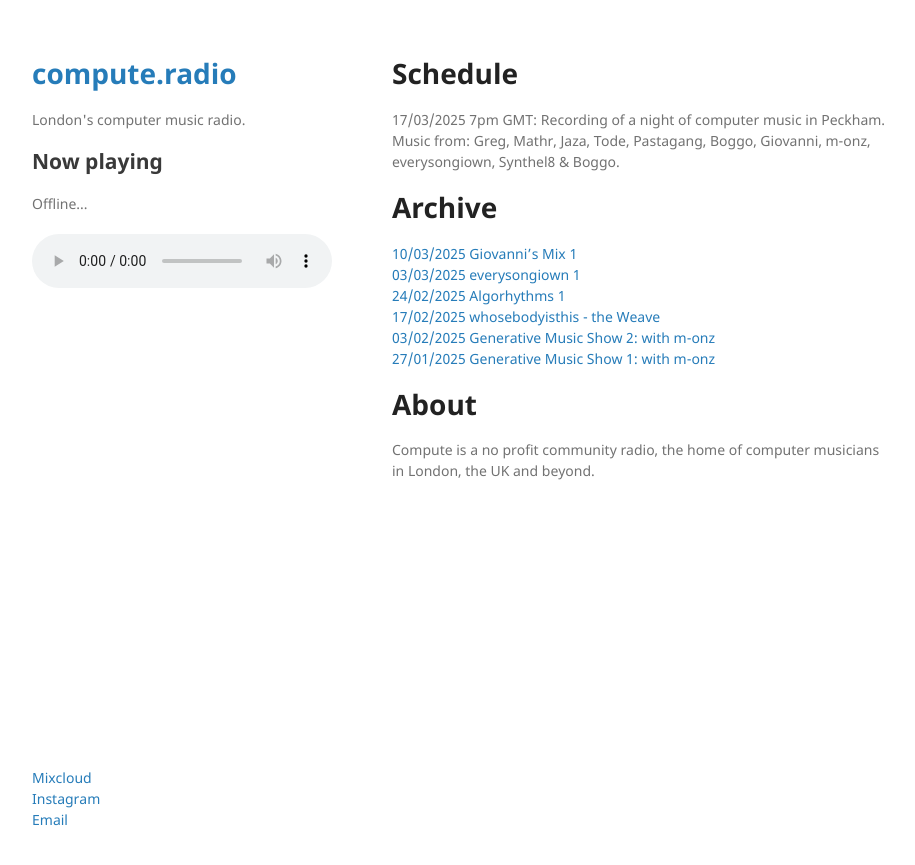
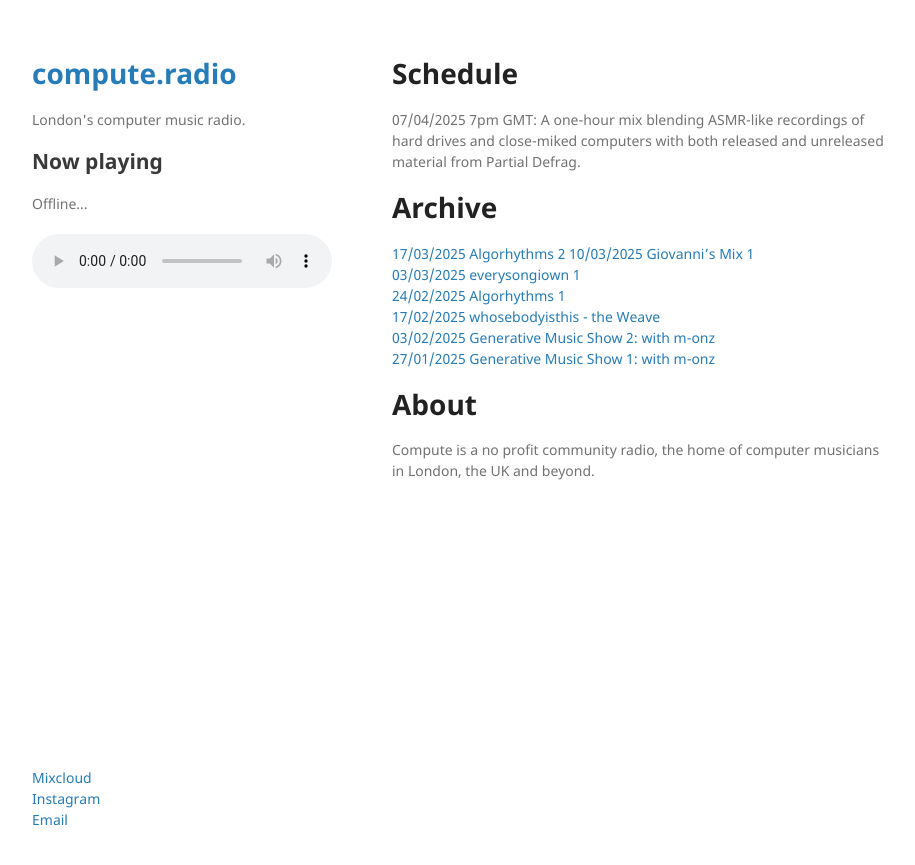
Before and after one commit to compute-radio/compute-radio.github.io, a Jekyll site: the page built from index.md, in a window 1280 px wide. Shown: the top 865 px of the page, without its empty margins (178-1093 px from the left). Built offline with Jekyll 4.4.1, drawn with Linux system fonts in a browser that asks for light colours; our own code applies the rules of GitHub Pages for plain Markdown files.

Commit message:
Update index.md

```diff
--- a/index.md
+++ b/index.md
@@ -3,9 +3,10 @@ layout: default
 ---
 
 # Schedule
-17/03/2025 7pm GMT: Recording of a night of computer music in Peckham. Music from: Greg, Mathr, Jaza, Tode, Pastagang, Boggo, Giovanni, m-onz, everysongiown, Synthel8 & Boggo.
+07/04/2025 7pm GMT: A one-hour mix blending ASMR-like recordings of hard drives and close-miked computers with both released and unreleased material from Partial Defrag.
 
 # Archive
+[17/03/2025 Algorhythms 2](https://www.mixcloud.com/computedotradio/algorhythms-2/)
 [10/03/2025 Giovanni's Mix 1](https://www.mixcloud.com/computedotradio/giovannis-mix-1/)<br/>
 [03/03/2025 everysongiown 1](https://www.mixcloud.com/computedotradio/everysongiown-1/)<br/>
 [24/02/2025 Algorhythms 1](https://www.mixcloud.com/computedotradio/algorhythms-1/)<br/>
```
